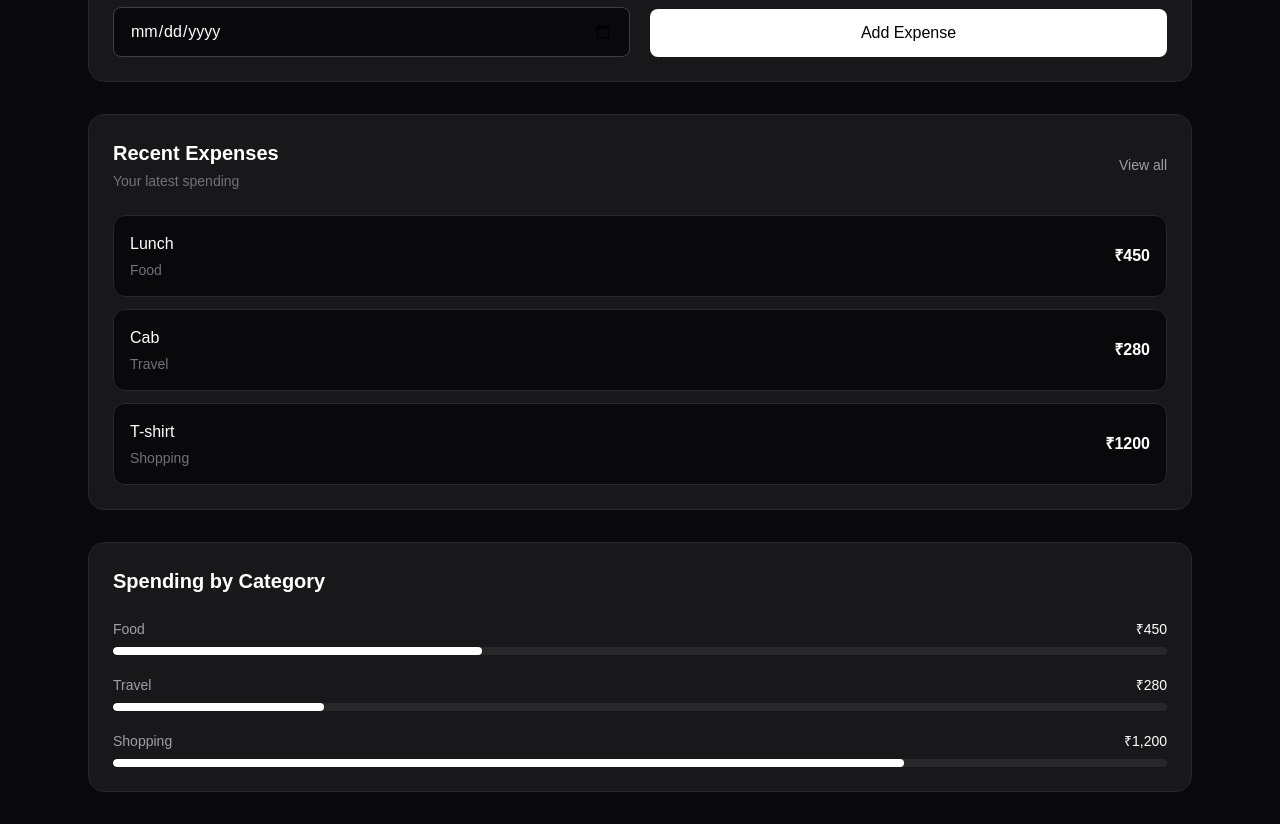
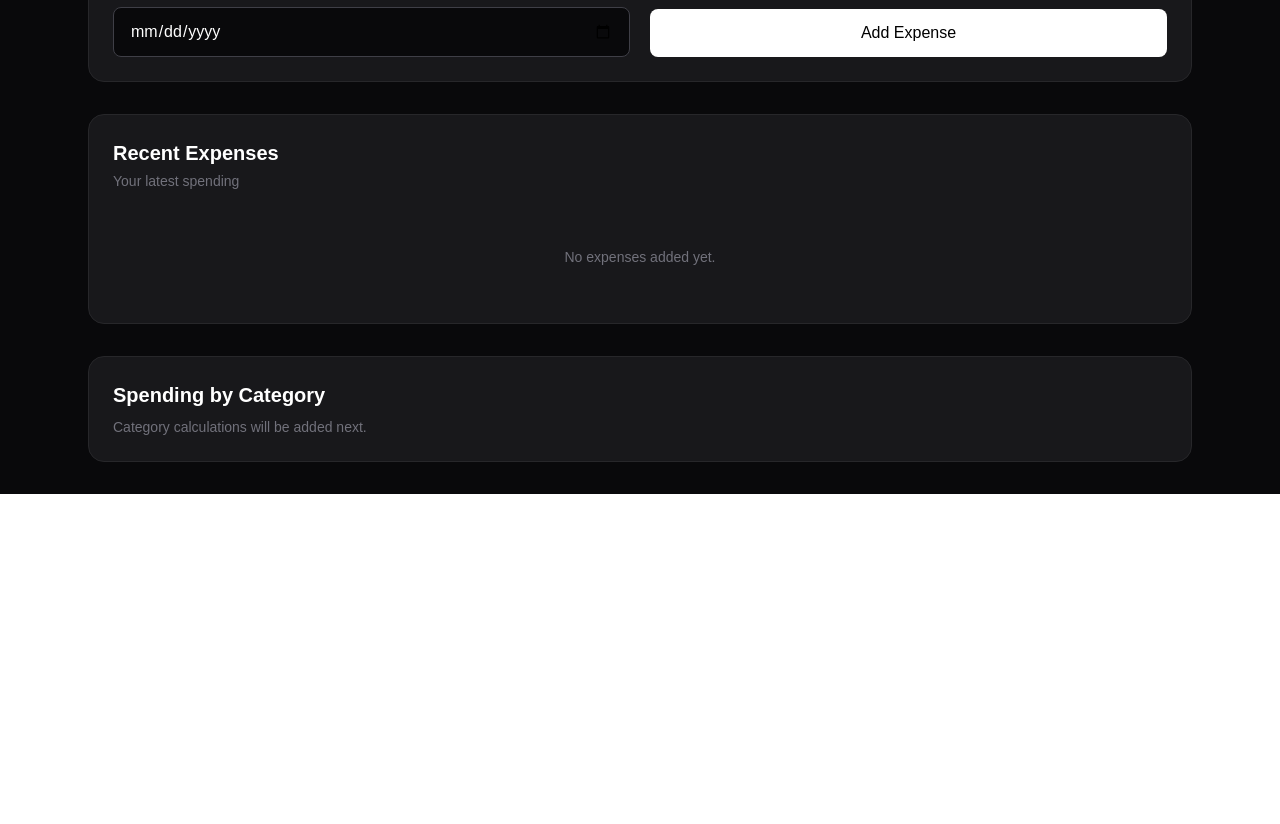
Before and after one commit to Aakash473/expense_tracker, a Next.js app: page / in a window 1280 px wide. Shown: the part 600-1424 px from the top of the page. After the commit the page ends 1094 px from the top, so only its background shows below. Built offline with nearby package versions, Linux system fonts and the light colour scheme.

Commit message:
calculate total spending

```diff
--- a/app/page.tsx
+++ b/app/page.tsx
@@ -1,25 +1,54 @@
-const expenses = [
-    {
-        id: 1,
-        category: "Food",
-        description: "Lunch",
-        amount: 450,
-    },
-    {
-        id: 2,
-        category: "Travel",
-        description: "Cab",
-        amount: 280,
-    },
-    {
-        id: 3,
-        category: "Shopping",
-        description: "T-shirt",
-        amount: 1200,
-    },
-];
+"use client";
+
+import { useState } from "react";
+
+type Expense = {
+    id: number;
+    category: string;
+    description: string;
+    amount: number;
+    date: string;
+};
 
 export default function Home() {
+    const [expenses, setExpenses] = useState<Expense[]>([]);
+
+    const [amount, setAmount] = useState("");
+    const [category, setCategory] = useState("Food");
+    const [description, setDescription] = useState("");
+    const [date, setDate] = useState("");
+
+    const handleSubmit = (event: React.SubmitEvent<HTMLFormElement>) => {
+        event.preventDefault();
+
+        if (!amount || !description || !date) {
+            return;
+        }
+
+        const newExpense: Expense = {
+            id: Date.now(),
+            category,
+            description,
+            amount: Number(amount),
+            date,
+        };
+
+        setExpenses((currentExpenses) => [
+            ...currentExpenses,
+            newExpense,
+        ]);
+
+        setAmount("");
+        setCategory("Food");
+        setDescription("");
+        setDate("");
+    };
+
+    const totalSpending = expenses.reduce(
+        (total, expense) => total + expense.amount,
+        0
+    );
+
     return (
         <main className="min-h-screen bg-zinc-950 text-white">
             <div className="mx-auto max-w-6xl px-6 py-8">
@@ -49,7 +78,7 @@ export default function Home() {
                         </p>
 
                         <h2 className="mt-2 text-4xl font-bold">
-                            ₹1,930
+                            ₹{totalSpending.toLocaleString("en-IN")}
                         </h2>
 
                         <p className="mt-2 text-sm text-zinc-500">
@@ -64,8 +93,10 @@ export default function Home() {
                         Add Expense
                     </h2>
 
+                    <form onSubmit={handleSubmit}>
                         <div className="grid gap-5 md:grid-cols-2">
 
+                            {/* Amount */}
                             <div>
                                 <label className="mb-2 block text-sm text-zinc-400">
                                     Amount
@@ -73,17 +104,24 @@ export default function Home() {
 
                                 <input
                                     type="number"
+                                    value={amount}
+                                    onChange={(event) => setAmount(event.target.value)}
                                     placeholder="Enter amount"
                                     className="w-full rounded-lg border border-zinc-700 bg-zinc-950 px-4 py-3 outline-none transition placeholder:text-zinc-600 focus:border-zinc-400"
                                 />
                             </div>
 
+                            {/* Category */}
                             <div>
                                 <label className="mb-2 block text-sm text-zinc-400">
                                     Category
                                 </label>
 
-                            <select className="w-full rounded-lg border border-zinc-700 bg-zinc-950 px-4 py-3 outline-none transition focus:border-zinc-400">
+                                <select
+                                    value={category}
+                                    onChange={(event) => setCategory(event.target.value)}
+                                    className="w-full rounded-lg border border-zinc-700 bg-zinc-950 px-4 py-3 outline-none transition focus:border-zinc-400"
+                                >
                                     <option>Food</option>
                                     <option>Travel</option>
                                     <option>Shopping</option>
@@ -92,6 +130,7 @@ export default function Home() {
                                 </select>
                             </div>
 
+                            {/* Description */}
                             <div className="md:col-span-2">
                                 <label className="mb-2 block text-sm text-zinc-400">
                                     Description
@@ -99,35 +138,52 @@ export default function Home() {
 
                                 <input
                                     type="text"
+                                    value={description}
+                                    onChange={(event) =>
+                                        setDescription(event.target.value)
+                                    }
                                     placeholder="What did you spend on?"
                                     className="w-full rounded-lg border border-zinc-700 bg-zinc-950 px-4 py-3 outline-none transition placeholder:text-zinc-600 focus:border-zinc-400"
                                 />
                             </div>
 
+
+                                {/* Date */}
                             <div>
-                            <label className="mb-2 block text-sm text-zinc-400">
+                                <label
+                                    htmlFor="expense-date"
+                                    className="mb-2 block text-sm text-zinc-400"
+                                >
                                     Date
                                 </label>
 
                                 <input
+                                    id="expense-date"
                                     type="date"
-                                className="w-full rounded-lg border border-zinc-700 bg-zinc-950 px-4 py-3 outline-none transition focus:border-zinc-400"
+                                    value={date}
+                                    onChange={(event) => setDate(event.target.value)}
+                                    onClick={(event) => event.currentTarget.showPicker()}
+                                    className="w-full cursor-pointer rounded-lg border border-zinc-700 bg-zinc-950 px-4 py-3 outline-none transition focus:border-zinc-400"
                                 />
                             </div>
 
+                            {/* Submit */}
                             <div className="flex items-end">
-                            <button className="w-full rounded-lg bg-white px-5 py-3 font-medium text-black transition hover:bg-zinc-200 active:scale-[0.98]">
+                                <button
+                                    type="submit"
+                                    className="w-full rounded-lg bg-white px-5 py-3 font-medium text-black transition hover:bg-zinc-200 active:scale-[0.98]"
+                                >
                                     Add Expense
                                 </button>
                             </div>
 
                         </div>
+                    </form>
                 </section>
 
                 {/* Expenses */}
                 <section className="mb-8 rounded-2xl border border-zinc-800 bg-zinc-900 p-6">
-                    <div className="mb-6 flex items-center justify-between">
-                        <div>
+                    <div className="mb-6">
                         <h2 className="text-xl font-semibold">
                             Recent Expenses
                         </h2>
@@ -137,13 +193,13 @@ export default function Home() {
                         </p>
                     </div>
 
-                        <button className="text-sm text-zinc-400 transition hover:text-white">
-                            View all
-                        </button>
-                    </div>
-
                     <div className="space-y-3">
-                        {expenses.map((expense) => (
+                        {expenses.length === 0 ? (
+                            <p className="py-8 text-center text-sm text-zinc-500">
+                                No expenses added yet.
+                            </p>
+                        ) : (
+                            expenses.map((expense) => (
                                 <div
                                     key={expense.id}
                                     className="flex items-center justify-between rounded-xl border border-zinc-800 bg-zinc-950 p-4 transition hover:border-zinc-700 hover:bg-zinc-900"
@@ -154,7 +210,7 @@ export default function Home() {
                                         </p>
 
                                         <p className="mt-1 text-sm text-zinc-500">
-                                        {expense.category}
+                                            {expense.category} · {expense.date}
                                         </p>
                                     </div>
 
@@ -162,7 +218,8 @@ export default function Home() {
                                         ₹{expense.amount}
                                     </p>
                                 </div>
-                        ))}
+                            ))
+                        )}
                     </div>
                 </section>
 
@@ -172,57 +229,9 @@ export default function Home() {
                         Spending by Category
                     </h2>
 
-                    <div className="mt-6 space-y-5">
-
-                        <div>
-                            <div className="mb-2 flex justify-between text-sm">
-                <span className="text-zinc-400">
-                  Food
-                </span>
-
-                                <span>
-                  ₹450
-                </span>
-                            </div>
-
-                            <div className="h-2 overflow-hidden rounded-full bg-zinc-800">
-                                <div className="h-full w-[35%] rounded-full bg-white" />
-                            </div>
-                        </div>
-
-                        <div>
-                            <div className="mb-2 flex justify-between text-sm">
-                <span className="text-zinc-400">
-                  Travel
-                </span>
-
-                                <span>
-                  ₹280
-                </span>
-                            </div>
-
-                            <div className="h-2 overflow-hidden rounded-full bg-zinc-800">
-                                <div className="h-full w-[20%] rounded-full bg-white" />
-                            </div>
-                        </div>
-
-                        <div>
-                            <div className="mb-2 flex justify-between text-sm">
-                <span className="text-zinc-400">
-                  Shopping
-                </span>
-
-                                <span>
-                  ₹1,200
-                </span>
-                            </div>
-
-                            <div className="h-2 overflow-hidden rounded-full bg-zinc-800">
-                                <div className="h-full w-[75%] rounded-full bg-white" />
-                            </div>
-                        </div>
-
-                    </div>
+                    <p className="mt-2 text-sm text-zinc-500">
+                        Category calculations will be added next.
+                    </p>
                 </section>
 
             </div>
```
Lines whose indentation alone changed are shown as unchanged.
